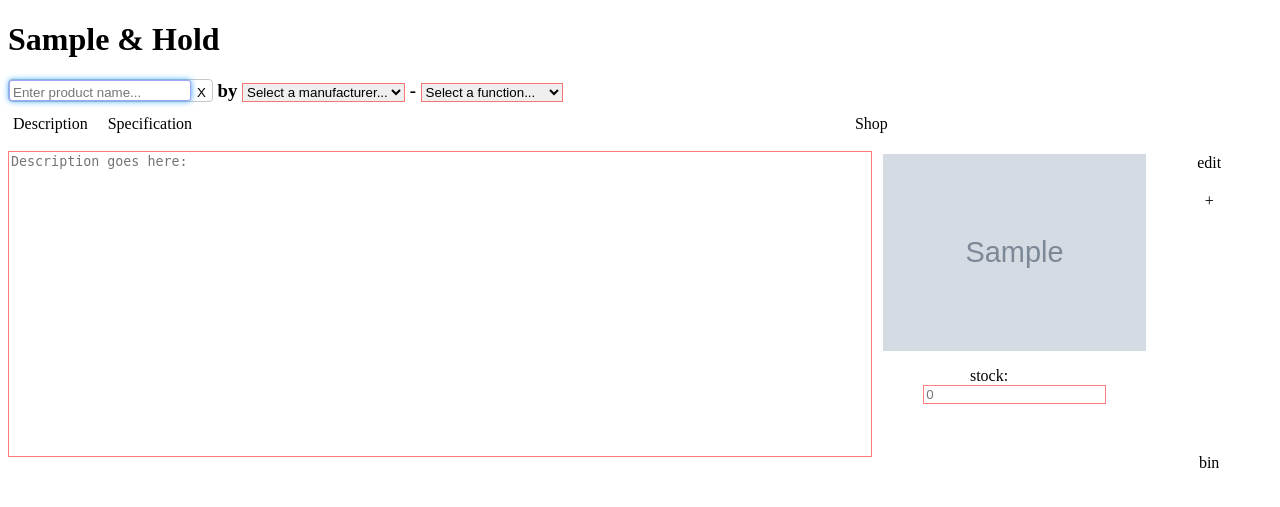
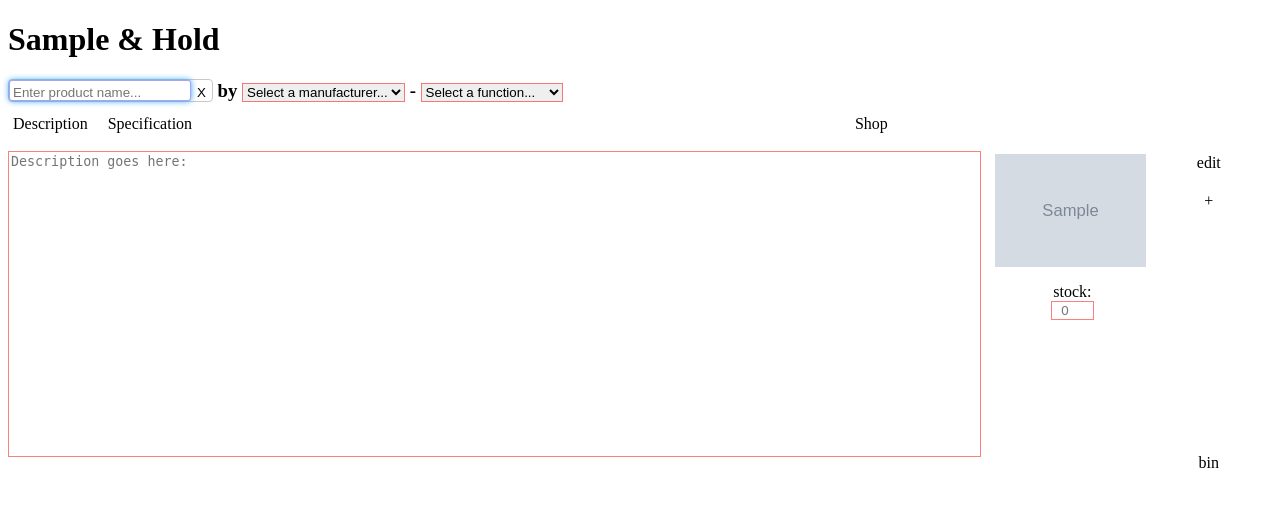
Before and after one commit to dcallus/Sample-n-Hold, a Flask app: page /modules/new in a window 1280 px wide. Shown: the top 507 px of the page. Run offline with Flask 2, Linux system fonts and the light colour scheme; grey boxes marked "Sample" are stand-in pictures; a database or web service that is not in the repository returns one stand-in record (values such as "Sample title"); some libraries are stand-ins or nearby versions.

Commit message:
fixed css bug

```diff
--- a/sample_hold/templates/modules/new.html
+++ b/sample_hold/templates/modules/new.html
@@ -26,7 +26,7 @@
             <section class='image'>
                 <img src="{{module.image_url}}" alt="module pic">
                 <fieldset>
-                <figure id='stock'>stock:<input class="form-element" name="stock" id="stock-num" type="number" min="0" required placeholder='0'></figure>
+                <figure id='stock'>stock:<input class="form-element" name="stock" id="stock" type="number" min="0" required placeholder='0'></figure>
                 </fieldset>
 
             </section>
```
